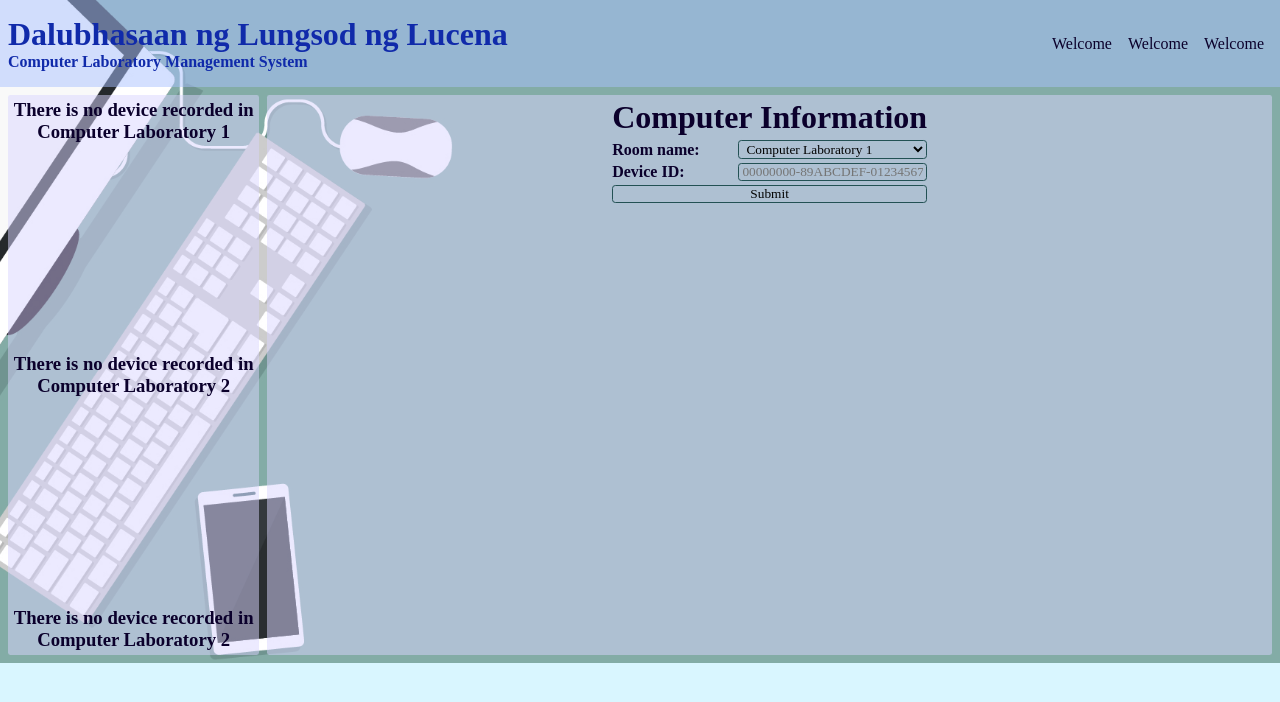
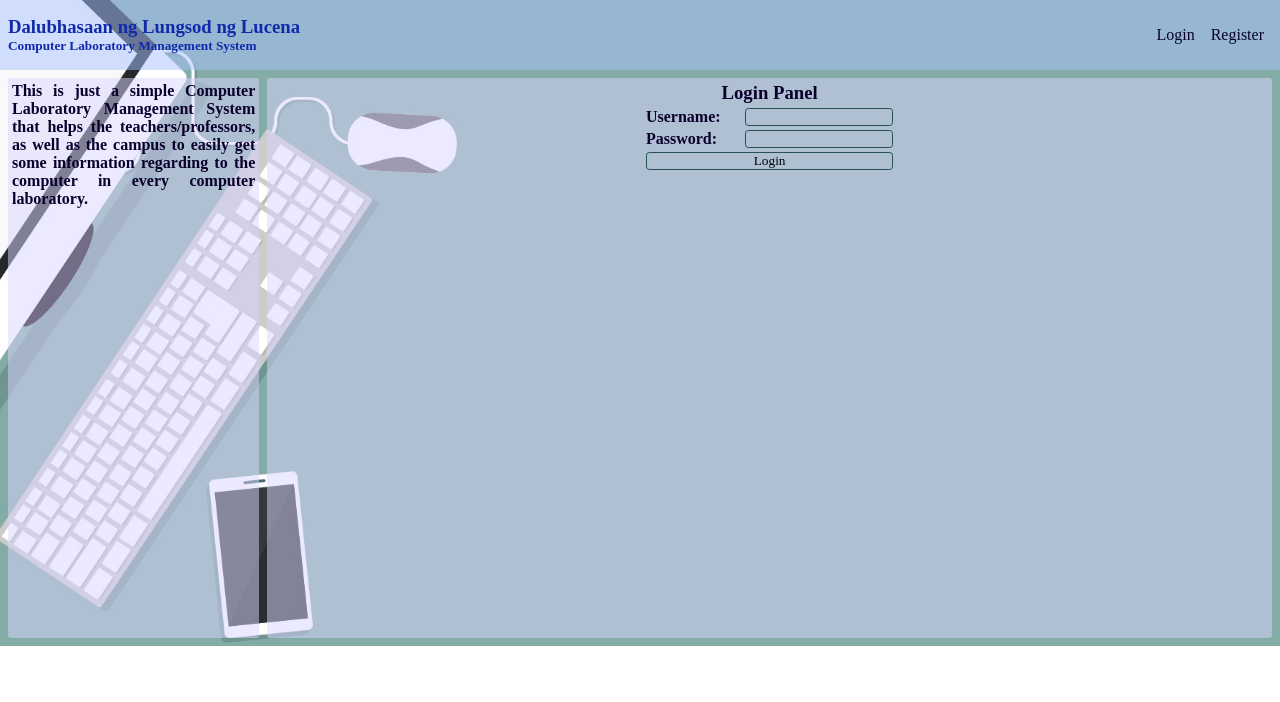
Before and after one commit to zybjava/ComputerLaboratorySystem, a PHP site: page / in a window 1280 px wide. Shown: the top 702 px of the page. Run offline with PHP 8.4, Linux system fonts and the light colour scheme.

Commit message:
04-01-23 18:00

```diff
--- /dev/null
+++ b/backend/registration.php
@@ -0,0 +1,3 @@
+<?php
+	include("database.php");
+?>
--- a/index.html
+++ b/index.html
@@ -10,46 +10,36 @@
 	</head>
 	<body>
 		<header>
-			<div class="title">
-				<h1>Dalubhasaan ng Lungsod ng Lucena</h1>
-				<h4>Computer Laboratory Management System	</h4>
+			<div class="base-title">
+				<i class="fa-solid fa-bars fa-2xl"></i>
+				<div class="title">
+					<h3>Dalubhasaan ng Lungsod ng Lucena</h3>
+					<h5>Computer Laboratory Management System</h5>
+				</div>
 			</div>
 			<nav>
 				<ul>
-					<li id="home">Welcome</li>
-					<li>Welcome</li>
-					<li>Welcome</li>
+					<li id="login">Login</li>
+					<li id="register">Register</li>
 				</ul>
 			</nav>
 		</header>
 		<div class="container">
 			<section>
-				<ul id="informations-cl1">
-					<h3 id="cl1-title" style="text-align: center;">There is no device recorded in Computer Laboratory 1</h3>
-				</ul>
-				<ul id="informations-cl2">
-					<h3 id="cl2-title" style="text-align: center;">There is no device recorded in Computer Laboratory 2</h3>
-				</ul>
-				<ul id="informations-cl3">
-					<h3 id="cl3-title" style="text-align: center;">There is no device recorded in Computer Laboratory 2</h3>
-				</ul>
+				<h4 style="text-align: justify;">This is just a simple Computer Laboratory Management System that helps the teachers/professors, as well as the campus to easily get some information regarding to the computer in every computer laboratory.</h4>
 			</section>
 			<main>
-				<form id="add-new-device">
-					<h1>Computer Information</h1>
+				<h3 id="log-reg-title">Login Panel</h3>
+				<form id="log-reg-panel">
 					<span>
-						<label for="roomname">Room name:</label>
-						<select id="roomname">
-							<option value="cl1">Computer Laboratory 1</option>
-							<option value="cl2">Computer Laboratory 2</option>
-							<option value="cl3">Computer Laboratory 3</option>
-						</select>
+						<label for="username">Username: </label>
+						<input type="text" id="username">
 					</span>
 					<span>
-						<label for="device-id">Device ID:</label>
-						<input type="text" id="device-id" placeholder="00000000-89ABCDEF-01234567-89ABCDEF">
+						<label for="password">Password: </label>
+						<input type="password" id="password">
 					</span>
-					<input type="submit" id="send" value="Submit">
+					<input type="submit" id="log-reg-submit" value="Login">
 				</form>
 			</main>
 		</div>
--- a/res/media.css
+++ b/res/media.css
@@ -5,4 +5,7 @@
 	.container main{
 		width: 100%;
 	}
+	header .base-title i{
+		display: block;
+	}
 }
--- a/res/script.js
+++ b/res/script.js
@@ -12,6 +12,6 @@ class ${
 }
 
 window.onload = () => {
-	let home = new $("#home")
-	let container = new $(".container")
+	// Login Registration Panel
+
 }
--- a/res/styles.css
+++ b/res/styles.css
@@ -1,3 +1,5 @@
+@import url('https://cdnjs.cloudflare.com/ajax/libs/font-awesome/6.4.0/css/all.min.css');
+
 :root{
 	--body-background: #d9f6ff;
 	--body-text-color: #0b002c;
@@ -23,7 +25,6 @@
 	user-select: none;
 }
 body{
-	background-color: var(--body-background);
 	background-image: url('images/background.png');
 	background-repeat: no-repeat;
 	background-size: cover;
@@ -44,11 +45,24 @@ header{
 	position: sticky;
 	top: 0;
 }
+header .base-title{
+	display: flex;
+	flex-direction: row;
+	align-items: center;
+}
 
-header .title{
+header .base-title .title{
 	display: flex;
 	flex-direction: column;
 	color: var(--header-text-color);
+}
+
+header .base-title i{
+	color: var(--header-text-color);
+	padding: 0.5em;
+	margin: 0.25em;
+	border-radius: 0.25em;
+	display: none;
 }
 
 header nav ul{
@@ -63,7 +77,7 @@ header nav ul li{
 	border-radius: 0.5em;
 }
 
-header nav ul li:hover{
+header nav ul li:hover, header .base-title i:hover{
 	background-color: var(--header-nav-li-hover-background);
 	color: var(--header-nav-li-hover-text-color);
 }
@@ -112,23 +126,23 @@ header nav ul li:hover{
 	align-content: center;
 }
 
-.container main #add-new-device * {
+.container main form *{
 	align-self: center;
 	display: flex;
 	flex-direction: row;
 }
-.container main #add-new-device span{
+.container main form span{
 	display: flex;
 	flex-direction: row;
 	justify-content: space-between;
 	margin: 0.25em 0;
 }
 
-.container main #add-new-device span label{
+.container main form span label{
 	font-weight: bold;
 }
 
-.container main #add-new-device span input, .container main #add-new-device span select, .container main #add-new-device input[type='submit']{
+.container main form span input, .container main form span select, .container main form input[type='submit']{
 	background-color: transparent;
 	border: 1px var(--border-color-input) solid;
 	padding: 0 0.25em;
@@ -138,7 +152,7 @@ header nav ul li:hover{
 	box-sizing: border-box;
 }
 
-.container main #add-new-device input[type='submit']{
+.container main form input[type='submit']{
 	width: 100%;
 	box-sizing: border-box;
 	justify-content: center;
```
Also changed, not shown: add-computer.html (added, +61 -0 lines), backend/database.php (added, +7 -0 lines).
